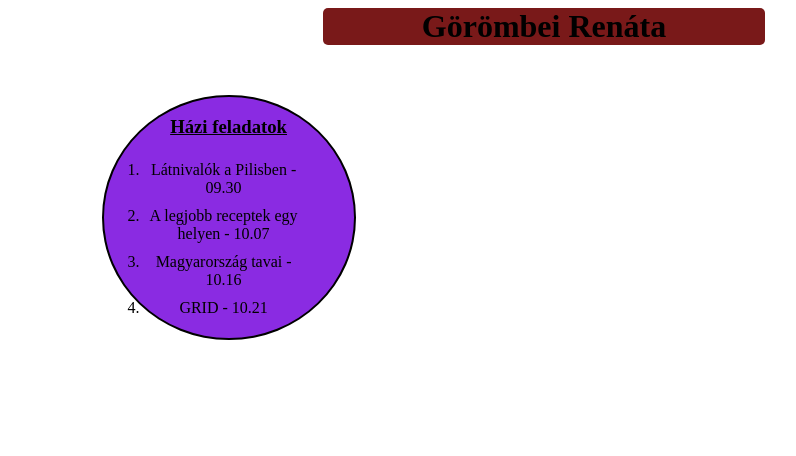
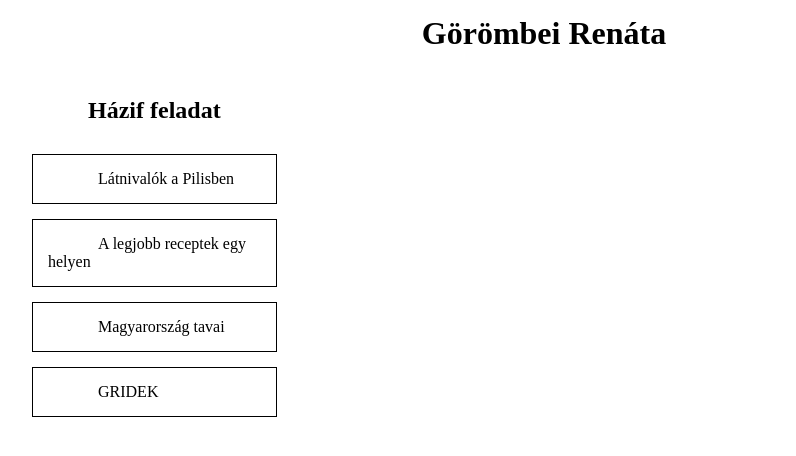
Before and after one commit to grenata36/grenata36.github.io, a PHP site: page / in a window 1280 px wide. Shown: the top 456 px of the page, without its empty margins (96-892 px from the left). Run offline with PHP 8.4, Linux system fonts and the light colour scheme.

Commit message:
format a home page

```diff
--- a/css/style.css
+++ b/css/style.css
@@ -1,58 +1,80 @@
-div#main {
-    width: 70%;
-    margin: auto;
+* {
+    box-sizing: border-box;
+    margin: 0;
+    padding: 0;
 }
 
-div#nav {
-    background-color: blueviolet;
-    width: 250px;
-    border: 2px solid black;
-    border-radius: 50%;
+.content {
+    width: 80%;
+    margin: auto;
+    display: grid;
+    grid-template-columns: repeat(4,1fr);
+    grid-gap: 15px;
+}
+
+#one {
+    grid-column: 2/4;
+}
+
+#three,
+#four,
+#five,
+#six {
+    grid-column: 1/2;
+}
+
+#two {
+    grid-row: 2;
+}
+
+#three,
+#four,
+#five,
+#six {
+    border:1px solid black;
+}
+
+#one {
+    margin-top: 15px;
+    margin-bottom: 30px;
+}
+
+#two {
+    margin-bottom: 15px;
+}
+
+#three,
+#four,
+#five,
+#six {
+    padding: 15px;
 }
 
 h1 {
     text-align: center;
-    border-radius: 5px;
-    width: 50%;
-    margin: auto;
-    margin-bottom: 50px;
-    animation-name: animacio;
-    animation-duration: 10s;
-    animation-iteration-count: infinite;
 }
 
-@keyframes animacio {
-    0% {
-        background-color: grey;
-    }
-
-    25% {
-        background-color: rgb(121, 81, 81);
-    }
-
-    50% {
-        background-color: rgb(133, 51, 51);
-    }
-
-    100% {
-        background-color: rgb(112, 3, 3);
-    }
-}
-
-h3 {
+h2 {
     text-align: center;
 }
 
-li a {
+a {
+    color: black;
     text-decoration: none;
-    padding: 5px;
-    display: block;
-    width: 150px;
-    text-align: center;
-    color: black;
+    padding-left: 50px;
 }
 
-li a:hover {
+#three:hover {
     background-color: grey;
-    border-radius: 50%;
 }
+#four:hover {
+    background-color: grey;
+}
+
+#five:hover {
+    background-color: gray;
+}
+
+#six:hover {
+    background-color: grey;
+}
--- a/index.html
+++ b/index.html
@@ -1,44 +1,29 @@
 <!DOCTYPE html>
 <html lang="hu">
 <head>
-    <meta charset="UTF-8" />
-    <meta name="viewport" content="width=device-width, initial-scale=1.0" />
+    <meta charset="UTF-8">
+    <meta name="viewport" content="width=device-width, initial-scale=1.0">
     <link rel="stylesheet" href="css/style.css">
-    <title>Görömbei Renáta</title>
+    <title>Görömbei Renáta - Munkáim</title>
 </head>
 <body>
-    <div id="main">
-      <h1>Görömbei Renáta</h1>
-
-      <div id="nav">
-        <h3><u>Házi feladatok</u></h3>
-        <ol>
-          <li>
-            <a
-              href="https://grenata36.github.io/hazi_feladat/09.30/"
-              target="_blank"
-              >Látnivalók a Pilisben - 09.30</a
-            >
-          </li>
-          <li>
-            <a
+    <div class="content">
+        <div id="one"><h1>Görömbei Renáta</h1></div>
+        <div id="two"><h2>Házif feladat</h2></div>
+        <div id="three"><a href="https://grenata36.github.io/hazi_feladat/09.30/" target="_blank">Látnivalók a Pilisben</a></div>
+        <div id="four">  <a
             href="https://grenata36.github.io/hazi_feladat/10.07/"
             target="_blank"
-              >A legjobb receptek egy helyen - 10.07</a
-            >
-          </li>
-          <li>
-            <a
+            >A legjobb receptek egy helyen</a
+          ></div>
+        <div id="five">  <a
             href="https://grenata36.github.io/hazi_feladat/10.16/"
             target="_blank"
-              >Magyarország tavai - 10.16</a
-            >
-          </li>
-          <li>
-            <a href="https://grenata36.github.io/hazi_feladat/10.21/" target="_blank">GRID - 10.21</a>
-          </li>
-        </ol>
-      </div>
+            >Magyarország tavai</a
+          ></div>
+        <div id="six"><a href="https://grenata36.github.io/hazi_feladat/10.21/" target="_blank">GRIDEK</a>
+        </li></div>
+
     </div>
 </body>
 </html>
```
Lines whose indentation alone changed are shown as unchanged.
